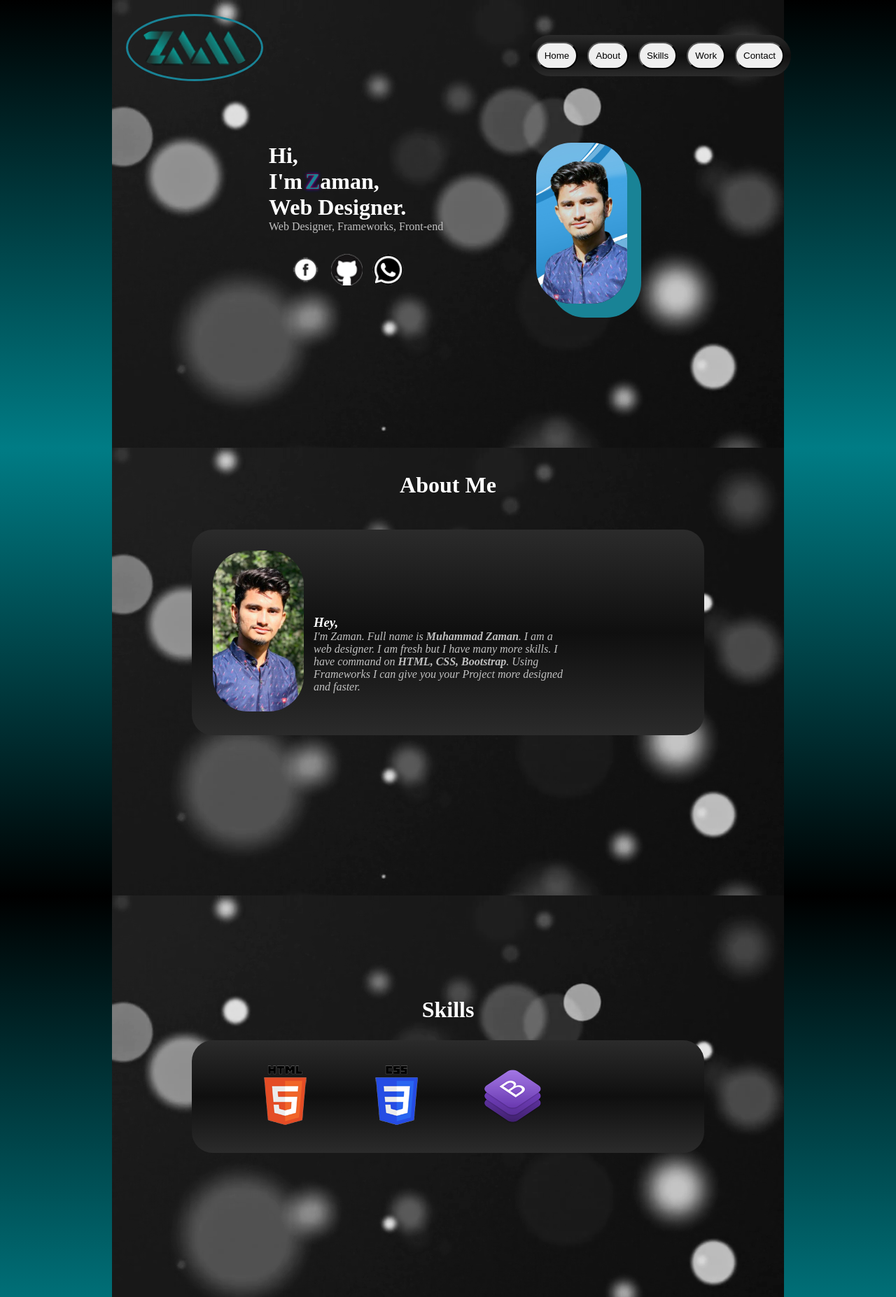
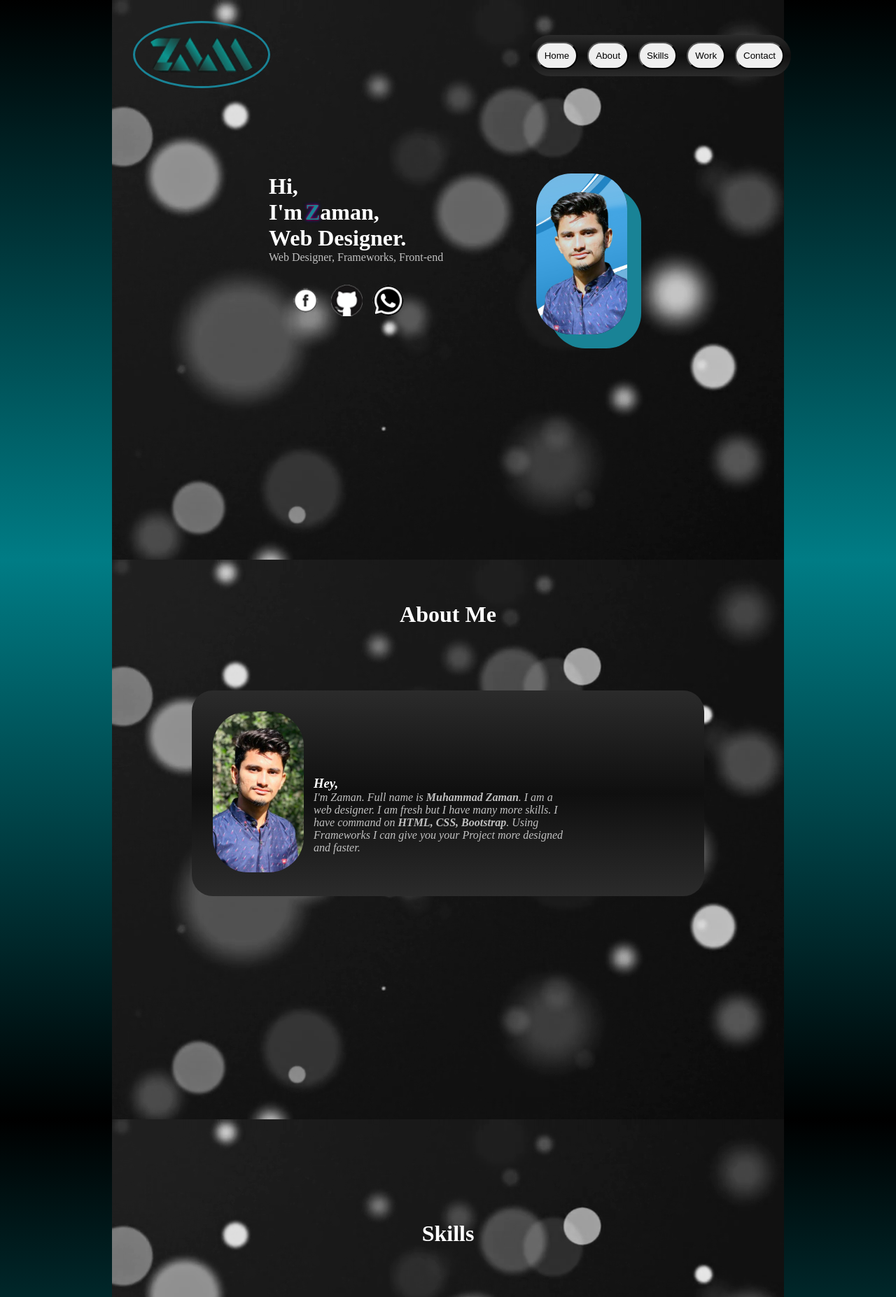
Before and after one commit to mirzazaman/Portfolio-Website, a plain HTML site: page index.html in a window 1280 px wide. Shown: the top 1854 px of the page at 70% size. Drawn offline with Linux system fonts and the light colour scheme.

Commit message:
size fix

```diff
--- a/style.css
+++ b/style.css
@@ -7,18 +7,18 @@
 /*----- first main -----*/
 .first-back{
     width: 100%;
-    height: 100%;
+    height: 100vh;
     background-image: linear-gradient(rgb(0, 0, 0), rgb(0, 124, 133));
 }
 #first-main{
     width: 75%;
-    height: 80vh;
+    height: 100vh;
     margin: auto;
     background-image: url("./background.png");
     background-size: auto;
 }
 .logo{
-    padding: 20px;
+    margin: 30px;
     display: inline-block;
 }
 #main-logo{
@@ -60,10 +60,9 @@ button, .submit{
 
 }
 .middel{
-
     width: 32em;
     margin: auto;
-    margin-top: 4em;
+    margin-top: 5.5em;
 }
 .headings{
     display: inline-block;
@@ -91,19 +90,19 @@ h1{
 
 }
 .icons{
-    padding: 5px;
+    margin: 5px;
     width: 45px;
     height: 45px;
 }
 /*----- second main -----*/
 .second-back{
     width: 100%;
-    height: 100%;
+    height: 100vh;
     background-image: linear-gradient(rgb(0, 124, 133), rgb(0, 0, 0));
 }
 #about{
     width: 75%;
-    height: 80vh;
+    height: 100vh;
     margin: auto;
     background-image: url("./background.png");
     background-size: auto;
@@ -111,14 +110,14 @@ h1{
 .head2{
     text-align: center;
     position: relative;
-    top: 35px;
+    top: 60px;
 }
 .my-details{
     width: 70%;
     margin: auto;
     padding: 30px;
     position: relative;
-    top: 80px;
+    top: 150px;
     background-image: linear-gradient(rgb(43, 43, 43), rgb(15, 15, 15), rgb(43, 43, 43));
     border-radius: 30px;
 }
@@ -147,13 +146,13 @@ h3{
 /*----- third main -----*/
 .third-back{
     width: 100%;
-    height: 100%;
+    height: 100vh;
     background-image: linear-gradient(rgb(0, 0, 0), rgb(0, 124, 133));
 }
 #skills{
 
     width: 75%;
-    height: 80vh;
+    height: 100vh;
     margin: auto;
     background-image: url("./background.png");
     background-size: auto;
@@ -171,7 +170,7 @@ h3{
     margin: auto;
     padding: 30px;
     position: relative;
-    top: 170px;
+    top: 220px;
     background-image: linear-gradient(rgb(43, 43, 43), rgb(15, 15, 15), rgb(43, 43, 43));
     border-radius: 30px;
 }
@@ -186,12 +185,12 @@ h3{
 
 .four-back{
     width: 100%;
-    height: 100%;
+    height: 100vh;
     background-image: linear-gradient(rgb(0, 124, 133), rgb(0, 0, 0));
 }
 #work {
     width: 75%;
-    height: 80vh;
+    height: 100vh;
     margin: auto;
     background-image: url("./background.png");
     background-size: auto;
@@ -210,7 +209,7 @@ h3{
 .work-details{
     width: 80%;
     position: relative;
-    top: 70px;
+    top: 80px;
     margin: auto;
     padding: 5px;
     background-image: linear-gradient(rgb(43, 43, 43), rgb(15, 15, 15), rgb(43, 43, 43));
@@ -219,13 +218,13 @@ h3{
 /*----- last main -----*/
 .last-back{
     width: 100%;
-    height: 100%;
+    height: 100vh;
     background-image: linear-gradient(rgb(0, 0, 0), rgb(0, 124, 133));
 }
 #contact{
 
     width: 75%;
-    height: 80vh;
+    height: 100vh;
     margin: auto;
     background-image: url("./background.png");
     background-size: auto;
```
